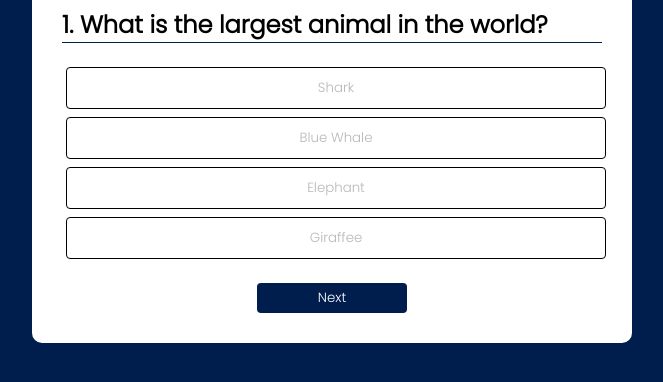
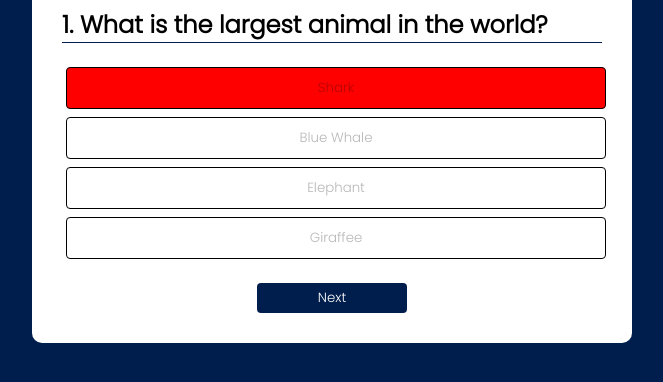
Before and after one commit to PremMallela/Quiz-App, a plain HTML site: page index.html in a window 1280 px wide. Both pictures are taken after a click on the button "Shark". Shown: the part 182-564 px from the top of the page, without its empty margins (308-971 px from the left). Drawn offline with Linux system fonts and the light colour scheme.

Commit message:
Update styles.css

```diff
--- a/styles.css
+++ b/styles.css
@@ -52,6 +52,6 @@ body{
 .correct{
     background: #9aeabc !important;
 }
-.Incorrect{
+.incorrect{
     background: red !important;
 }
```
